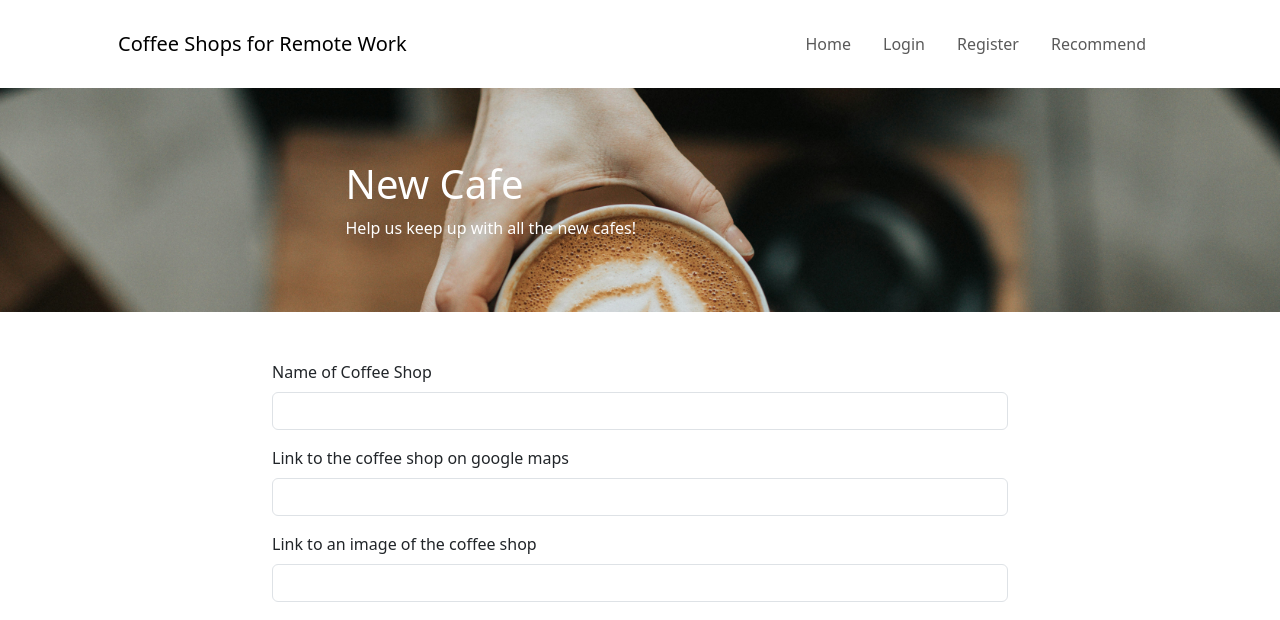
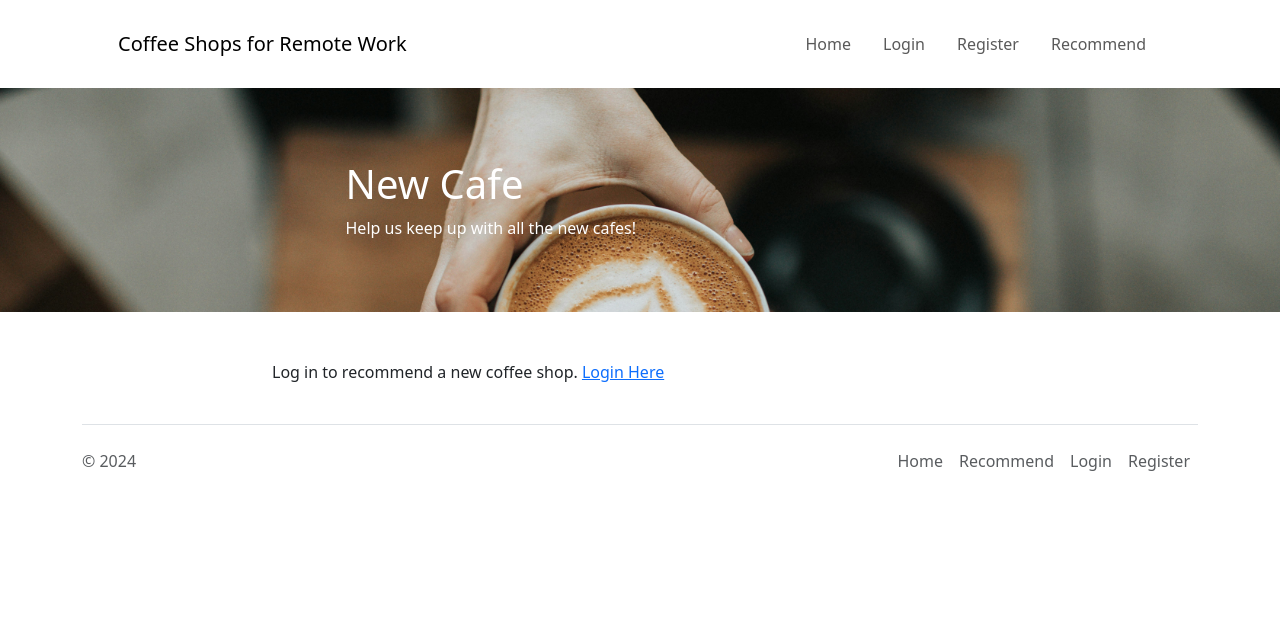
Before and after one commit to MCDAngelo/remote_work_coffee_shops_website, a Flask app: page /add_new in a window 1280 px wide. Shown: the top 620 px of the page. After the commit the page ends 471 px from the top, so only its background shows below. Run offline with Flask 3, Linux system fonts and the light colour scheme; tables that the repository leaves empty hold one stand-in row (values such as "Sample post"); some libraries are stand-ins or nearby versions.

Commit message:
Add user table schema and registration/login methods

```diff
--- a/main.py
+++ b/main.py
@@ -1,8 +1,17 @@
-from flask import Flask, redirect, render_template, request, url_for
+from flask import Flask, flash, redirect, render_template, request, url_for
 from flask_bootstrap import Bootstrap5
+from flask_login import (
+    LoginManager,
+    UserMixin,
+    current_user,
+    login_required,
+    login_user,
+    logout_user,
+)
 from flask_sqlalchemy import SQLAlchemy
 from sqlalchemy import Boolean, Integer, String
 from sqlalchemy.orm import DeclarativeBase, Mapped, mapped_column
+from werkzeug.security import check_password_hash, generate_password_hash
 
 from forms import CoffeeShopFilters, CoffeeShopForm, LoginForm, RegisterForm
 
@@ -10,6 +19,9 @@ app = Flask(__name__)
 app.config["SECRET_KEY"] = "8BYkEfBA6O6donzWlSihBXox7C0sKR6b"
 
 bootstrap = Bootstrap5(app)
+
+login_manager = LoginManager()
+login_manager.init_app(app)
 
 
 # Set up class for database:
@@ -23,8 +35,9 @@ db = SQLAlchemy(model_class=Base)
 db.init_app(app)
 
 
-# Define table schema
+# Define table schemas
 class Cafe(db.Model):
+    __tablename__ = "cafe"
     id: Mapped[int] = mapped_column(Integer, primary_key=True)
     name: Mapped[str] = mapped_column(String(250), unique=True, nullable=False)
     map_url: Mapped[str] = mapped_column(String(500), nullable=False)
@@ -39,9 +52,23 @@ class Cafe(db.Model):
     potentially_closed: Mapped[bool] = mapped_column(Boolean, nullable=True)
 
 
+class User(UserMixin, db.Model):
+    __tablename__ = "users"
+    id: Mapped[int] = mapped_column(Integer, primary_key=True)
+    email: Mapped[str] = mapped_column(String(100), unique=True, nullable=False)
+    password: Mapped[str] = mapped_column(String(100), nullable=False)
+    username: Mapped[str] = mapped_column(String(100), unique=True, nullable=False)
+    admin: Mapped[bool] = mapped_column(Boolean, nullable=True)
+
+
 # Create the db:
 with app.app_context():
     db.create_all()
+
+
+@login_manager.user_loader
+def load_user(user_id):
+    return db.get_or_404(User, user_id)
 
 
 def create_filter_form(form_class):
@@ -125,28 +152,71 @@ def report_closure(cafe_id):
     submitted = False
     cafe = db.get_or_404(Cafe, cafe_id)
     if request.method == "POST":
-        submitted = True
-        cafe.potentially_closed = True
-        db.session.commit()
+        if current_user.is_authenticated:
+            submitted = True
+            cafe.potentially_closed = True
+            db.session.commit()
+        else:
+            flash("Please log in to report a closure.")
+            return redirect(url_for("login"))
     return render_template("report_closure.html", cafe=cafe, submitted_req=submitted)
 
 
-@app.route("/login")
+@app.route("/login", methods=["GET", "POST"])
 def login():
     form = LoginForm()
+    if form.validate_on_submit():
+        email = form.email.data
+        pswd = form.password.data
+        user = db.session.execute(db.select(User).where(User.email == email)).scalar()
+        if not user:
+            flash("Hmm, this email doesn't exist in our records, try again.")
+            return redirect(url_for("login"))
+        elif not check_password_hash(user.password, pswd):
+            flash("Incorrect password, try again.")
+            return redirect(url_for("login"))
+        else:
+            login_user(user)
+            return redirect(url_for("home"))
     return render_template("login.html", form=form)
 
 
-@app.route("/register")
+@app.route("/register", methods=["GET", "POST"])
 def register():
     form = RegisterForm()
+    if form.validate_on_submit():
+        email = form.email.data
+        existing_user = db.session.execute(
+            db.select(User).where(User.email == email)
+        ).scalar()
+        if existing_user:
+            flash(
+                "You already have an account registered with this email, login instead!"
+            )
+            return redirect(url_for("login"))
+        else:
+            hashed_pswd = generate_password_hash(
+                password=form.password.data,
+                method="pbkdf2:sha256",
+                salt_length=8,
+            )
+            new_user = User(  # type: ignore[call-arg]
+                email=email,
+                username=form.username.data,
+                password=hashed_pswd,
+            )
+            db.session.add(new_user)
+            db.session.commit()
+            login_user(new_user)
+            return redirect(url_for("home"))
     return render_template("register.html", form=form)
 
 
 @app.route("/logout")
+@login_required
 def logout():
-    # Update template
-    return render_template("index.html")
+    logout_user()
+    return redirect(url_for("home"))
 
 
 if __name__ == "__main__":
--- a/pyproject.toml
+++ b/pyproject.toml
@@ -15,6 +15,7 @@ werkzeug = "3.0.0"
 flask-sqlalchemy = "3.1.1"
 sqlalchemy = "2.0.25"
 bootstrap-flask = "^2.4.0"
+flask-login = "^0.6.3"
 
 
 [tool.poetry.group.dev.dependencies]
--- a/templates/add_cafe.html
+++ b/templates/add_cafe.html
@@ -23,8 +23,11 @@
   <div class="container">
     <div class="row">
       <div class="col-lg-8 col-md-10 mx-auto">
+        {% if current_user.is_authenticated: %}
         {{ render_form(form, novalidate=True, button_map={"submit": "primary"}) }}
-        </p>
+        {% else %}
+        <p>Log in to recommend a new coffee shop. <a href={{ url_for("login") }}>Login Here</a></p>
+        {% endif %}
       </div>
     </div>
   </div>
--- a/templates/header.html
+++ b/templates/header.html
@@ -39,12 +39,18 @@
           <li class="nav-item">
             <a class="nav-link px-lg-3 py-3 py-lg-4" href="{{ url_for('home') }}">Home</a>
           </li>
+          {% if not current_user.is_authenticated: %}
           <li class="nav-item">
             <a class="nav-link px-lg-3 py-3 py-lg-4" href="{{ url_for('login') }}">Login</a>
           </li>
           <li class="nav-item">
             <a class="nav-link px-lg-3 py-3 py-lg-4" href="{{ url_for('register') }}">Register</a>
           </li>
+          {% else %}
+          <li class="nav-item">
+            <a class="nav-link px-lg-3 py-3 py-lg-4" href="{{ url_for('logout') }}">Log Out</a>
+          </li>
+          {% endif %}
           <li class="nav-item">
             <a class="nav-link px-lg-3 py-3 py-lg-4" href="{{ url_for('add_new_cafe') }}">Recommend</a>
           </li>
--- a/templates/login.html
+++ b/templates/login.html
@@ -27,7 +27,6 @@
       {% endif %}
       {% endwith %}
       <div class="col-lg-8 col-md-10 mx-auto">
-        <!--TODO: render login form here-->
         {{ render_form(form, novalidate=True, button_map={"submit": "primary"}) }}
       </div>
     </div>
--- a/templates/register.html
+++ b/templates/register.html
@@ -28,7 +28,6 @@
         {% endfor %}
         {% endif %}
         {% endwith %}
-        <!--TODO: render your registration form here-->
         {{ render_form(form, novalidate=True, button_map={"submit": "primary"}) }}
       </div>
     </div>
```
Also changed, not shown: 1 other file.
